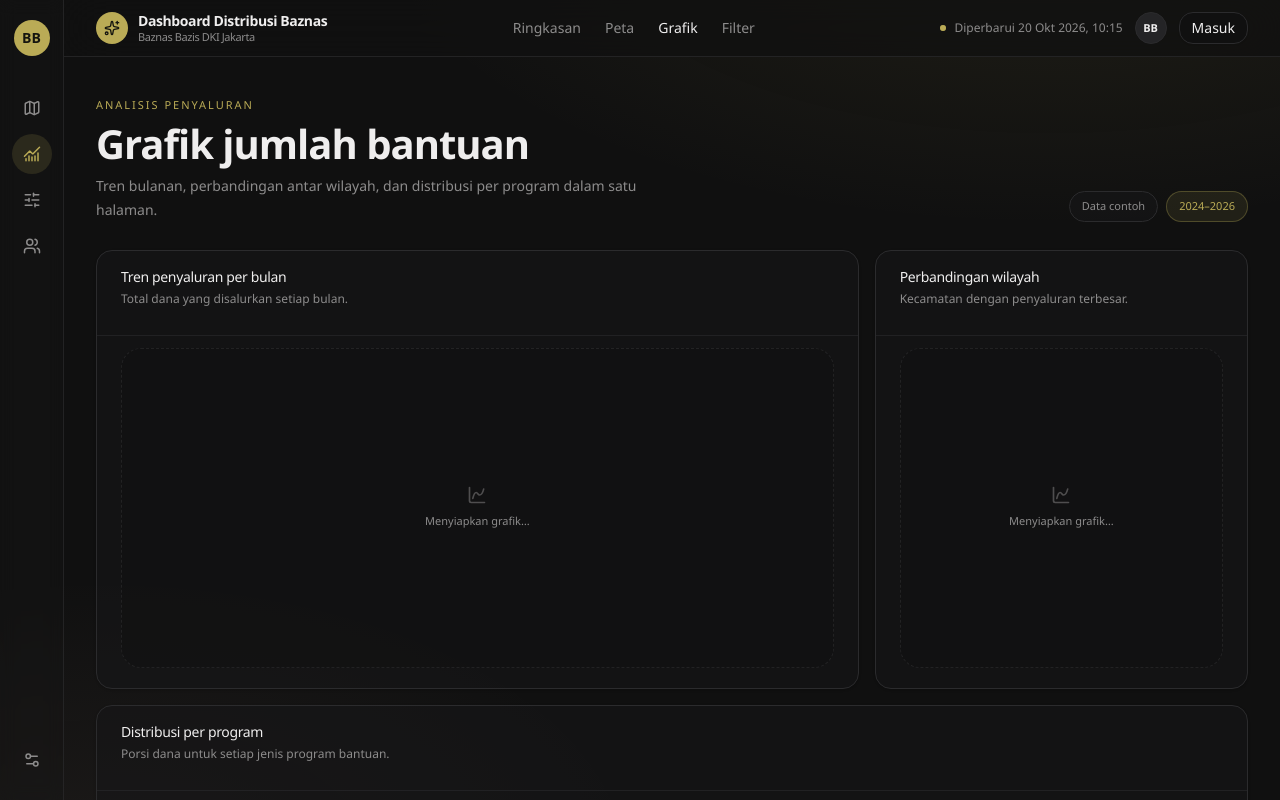
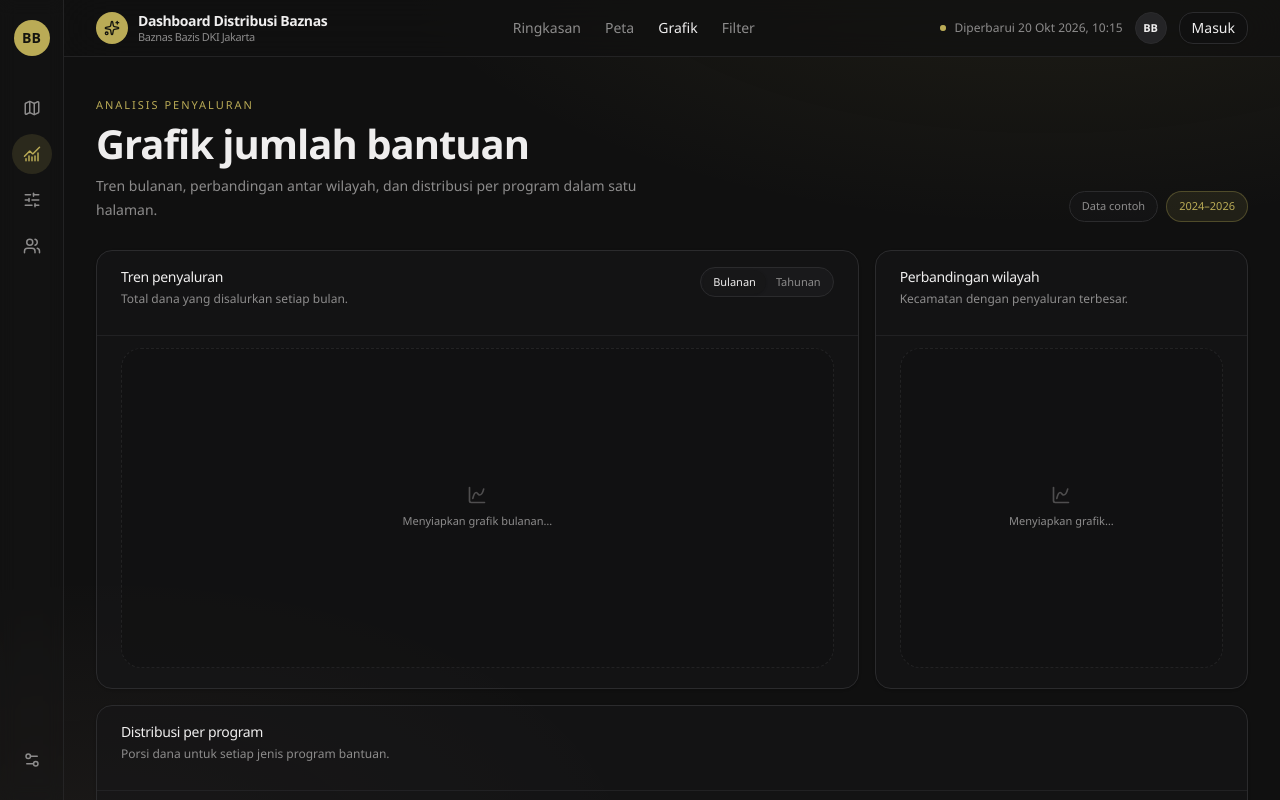
Before and after one commit to mnurminto/DashDist, a Next.js app: page /grafik in a window 1280 px wide. Shown: the top 800 px of the page. Built offline with nearby package versions, Linux system fonts and the light colour scheme.

Commit message:
Tambah kontrol segmen untuk memilih tampilan grafik (bulanan/tahunan)

```diff
--- a/src/app/grafik/page.tsx
+++ b/src/app/grafik/page.tsx
@@ -1,5 +1,6 @@
 import type { Metadata } from "next";
 import { ChartSpline } from "lucide-react";
+import { GrafikTren } from "@/components/dashboard/grafik-tren";
 import { KartuGrafik } from "@/components/dashboard/kartu-grafik";
 import { Shell } from "@/components/dashboard/shell";
 
@@ -53,13 +54,7 @@
         aria-label="Grafik jumlah bantuan"
         className="mt-7 grid gap-4 xl:grid-cols-3"
       >
-        <KartuGrafik
-          judul="Tren penyaluran per bulan"
-          keterangan="Total dana yang disalurkan setiap bulan."
-          className="xl:col-span-2"
-        >
-          <SlotGrafik tinggi="h-80" />
-        </KartuGrafik>
+        <GrafikTren />
 
         <KartuGrafik
           judul="Perbandingan wilayah"
--- /dev/null
+++ b/src/components/dashboard/grafik-tren.tsx
@@ -0,0 +1,53 @@
+"use client";
+
+import { useState } from "react";
+import { ChartSpline } from "lucide-react";
+import { KartuGrafik } from "@/components/dashboard/kartu-grafik";
+import { PemilihTampilan } from "@/components/dashboard/pemilih-tampilan";
+
+const RENTANG = [
+  { nilai: "bulanan", label: "Bulanan" },
+  { nilai: "tahunan", label: "Tahunan" },
+] as const;
+
+type Rentang = (typeof RENTANG)[number]["nilai"];
+
+/**
+ * Kartu tren penyaluran. Pemilih tampilan menentukan apakah grafik dihitung
+ * per bulan atau per tahun.
+ */
+export function GrafikTren() {
+  const [rentang, setRentang] = useState<Rentang>("bulanan");
+
+  return (
+    <KartuGrafik
+      judul="Tren penyaluran"
+      keterangan={
+        rentang === "bulanan"
+          ? "Total dana yang disalurkan setiap bulan."
+          : "Total dana per tahun, untuk melihat arah jangka panjang."
+      }
+      aksi={
+        <PemilihTampilan
+          label="Rentang grafik"
+          opsi={RENTANG}
+          nilai={rentang}
+          onUbah={setRentang}
+        />
+      }
+      className="xl:col-span-2"
+    >
+      <div className="flex h-80 items-center justify-center rounded-xl border border-dashed border-border/70 bg-background/40">
+        <div className="flex flex-col items-center gap-2 text-center">
+          <ChartSpline
+            className="size-5 text-muted-foreground/50"
+            aria-hidden="true"
+          />
+          <p className="text-[11px] text-muted-foreground">
+            Menyiapkan grafik {rentang}…
+          </p>
+        </div>
+      </div>
+    </KartuGrafik>
+  );
+}
--- /dev/null
+++ b/src/components/dashboard/pemilih-tampilan.tsx
@@ -0,0 +1,60 @@
+"use client";
+
+import { cn } from "cn";
+
+type Opsi<T extends string> = {
+  nilai: T;
+  label: string;
+};
+
+type Props<T extends string> = {
+  /** Label grup untuk pembaca layar, mis. "Rentang grafik". */
+  label: string;
+  opsi: readonly Opsi<T>[];
+  nilai: T;
+  onUbah: (nilai: T) => void;
+  className?: string;
+};
+
+/**
+ * Kontrol segmen kecil untuk memilih tampilan grafik.
+ * Dipakai sebagai toggle "Bulanan / Tahunan" dan pilihan jenis grafik.
+ */
+export function PemilihTampilan<T extends string>({
+  label,
+  opsi,
+  nilai,
+  onUbah,
+  className,
+}: Props<T>) {
+  return (
+    <div
+      role="group"
+      aria-label={label}
+      className={cn(
+        "inline-flex rounded-lg border border-border bg-secondary/40 p-0.5",
+        className,
+      )}
+    >
+      {opsi.map((item) => {
+        const aktif = item.nilai === nilai;
+        return (
+          <button
+            key={item.nilai}
+            type="button"
+            onClick={() => onUbah(item.nilai)}
+            aria-pressed={aktif}
+            className={cn(
+              "rounded-md px-2.5 py-1 text-[11px] font-medium transition-colors focus-visible:ring-2 focus-visible:ring-primary/40 focus-visible:outline-none",
+              aktif
+                ? "bg-card text-foreground shadow-sm"
+                : "text-muted-foreground hover:text-foreground",
+            )}
+          >
+            {item.label}
+          </button>
+        );
+      })}
+    </div>
+  );
+}
```
